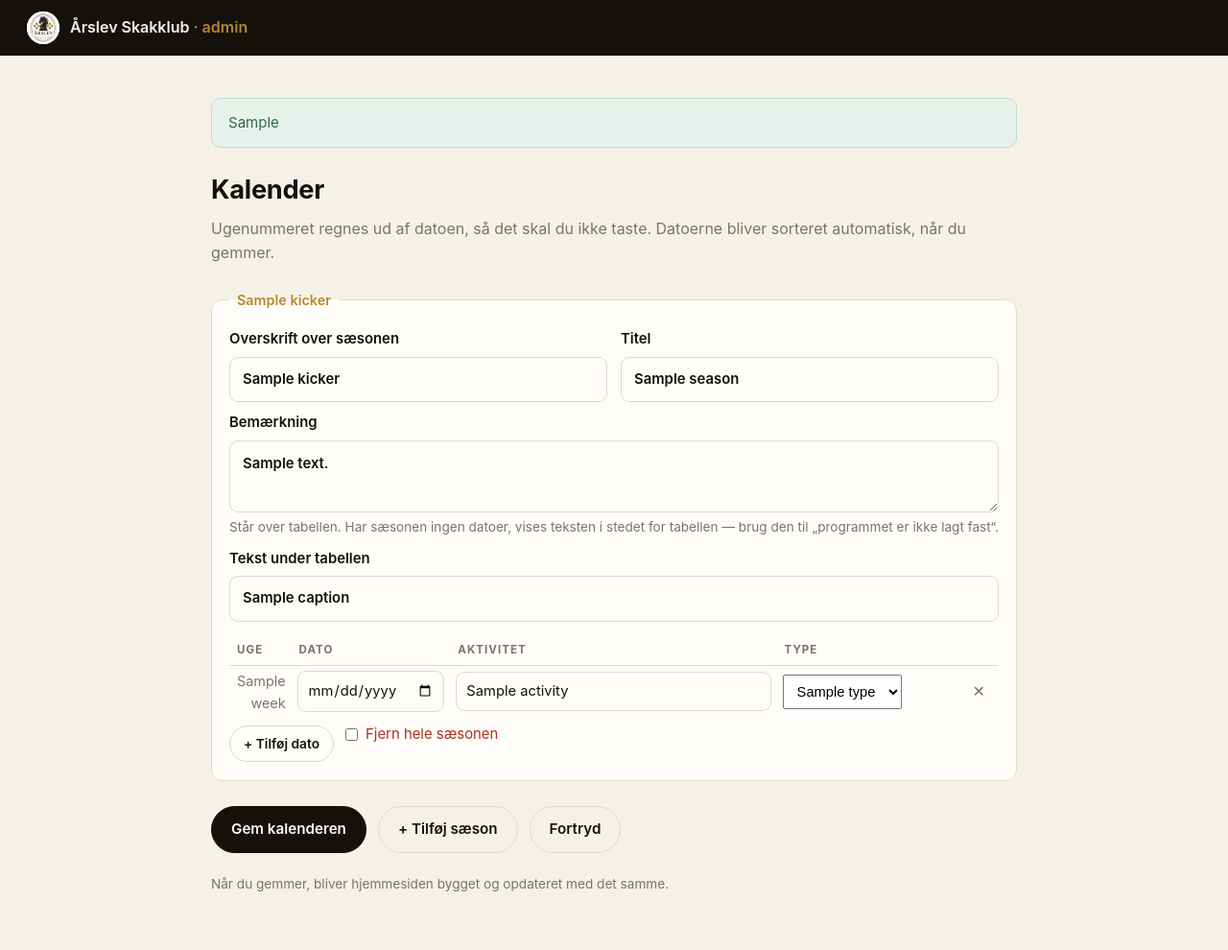
After one commit to kerdemdemir/arslev-skakklub, a FastAPI app: template admin/templates/calendar.html in a window 1280 px wide. The commit adds this page. Shown: the whole page at 96% size. Run offline with FastAPI, Linux system fonts and the light colour scheme; the template is opened without the code that fills it: most values are stand-ins (such as "Sample title", 1, 10 or a date in 2020); parts of the project's set-up code (start-up, migrations or seed data) failed here and were passed over.

Commit message:
Lad administratorer rette kalenderen fra browseren
Kalenderen flyttes fra CAL_AUTUMN i build.py til content/calendar.json og
kan nu redigeres på /admin/kalender. Filen er en liste af sæsoner, så
foråret kan lægges ind, når datoerne fra Fyns Skak Union kommer, og en ny
sæson kan tilføjes til næste år.

Ugenummeret tastes ikke, men regnes ud af datoen som ISO-uge. Alle 18
datoer i efteråret 2026 stemte med de tal, klubben selv havde skrevet, så
kolonnen var ren dobbelttastning. Datoerne sorteres ved hver gemning.

En sæson uden datoer viser sin bemærkning som et kort i stedet for en tom
tabel - det er det, "Forår 2027" gør nu, og den bliver selv en tabel, så
snart der kommer datoer på.

Forsiden viser nu de næste otte datoer frem for sæsonens første otte, og
events.js dækker alle sæsoner, ikke kun efteråret.

Co-Authored-By: Claude Opus 5 <noreply@anthropic.com>

```diff
--- a/admin/app.py
+++ b/admin/app.py
@@ -539,3 +539,121 @@ def game_pgn(request: Request, game_id: str):
     return PlainTextResponse(
         game["pgn"], media_type="application/x-chess-pgn",
         headers={"Content-Disposition": f'attachment; filename="{game_id}.pgn"'})
+
+
+# ================================================================= KALENDER
+CAL_FILE = SITE_DIR / "content" / "calendar.json"
+
+# Typerne skal svare til TAGS i build.py.
+EVENT_TYPES = [
+    ("klub", "Klubturnering"),
+    ("hurtig", "Hurtigskak"),
+    ("hold", "Holdkamp"),
+    ("social", "Klubaften / socialt"),
+    ("fri", "Fri"),
+]
+VALID_TYPES = {k for k, _ in EVENT_TYPES}
+
+
+def load_seasons() -> list[dict]:
+    if not CAL_FILE.exists():
+        return []
+    seasons = json.loads(CAL_FILE.read_text(encoding="utf-8")).get("seasons", [])
+    for season in seasons:
+        evs = [e for e in season.get("events", []) if e.get("date")]
+        evs.sort(key=lambda e: e["date"])
+        season["events"] = evs
+    return seasons
+
+
+def save_seasons(seasons: list[dict]) -> None:
+    CAL_FILE.parent.mkdir(parents=True, exist_ok=True)
+    tmp = CAL_FILE.with_suffix(".json.tmp")
+    tmp.write_text(json.dumps({"seasons": seasons}, ensure_ascii=False, indent=2) + "\n",
+                   encoding="utf-8")
+    tmp.replace(CAL_FILE)
+
+
+def week_of(iso: str) -> int:
+    y, m, d = (int(x) for x in iso.split("-"))
+    return date(y, m, d).isocalendar()[1]
+
+
+@app.get("/admin/kalender", response_class=HTMLResponse)
+def calendar_form(request: Request, ok: str | None = None, err: str | None = None):
+    require_admin(request, "Kun administratorer kan rette kalenderen.")
+    seasons = load_seasons()
+    for season in seasons:                 # ugenummeret vises, men tastes ikke
+        for e in season["events"]:
+            e["week"] = week_of(e["date"])
+    return tpl.TemplateResponse("calendar.html", {
+        "request": request, "seasons": seasons, "types": EVENT_TYPES,
+        "csrf": csrf_of(request), "role": ROLE_ADMIN,
+        "today": date.today().isoformat(), "ok": ok, "err": err,
+    })
+
+
+@app.post("/admin/kalender/gem")
+async def calendar_save(request: Request):
+    require_admin(request, "Kun administratorer kan rette kalenderen.")
+    form = await request.form()
+    check_csrf(request, str(form.get("csrf", "")))
+
+    # Find sæson-indeksene i formularen. JS kan have tilføjet nye med højere
+    # numre og fjernet andre, så vi læser dem ud af feltnavnene.
+    idx = sorted({int(m.group(1)) for k in form
+                  if (m := re.fullmatch(r"s(\d+)_heading", k))})
+
+    seasons: list[dict] = []
+    for si in idx:
+        if str(form.get(f"s{si}_delete", "")):
+            continue
+        heading = str(form.get(f"s{si}_heading", "")).strip()
+        kicker = str(form.get(f"s{si}_kicker", "")).strip()
+        if not (heading or kicker):
+            continue                       # helt tom sæson springes over
+
+        dates = form.getlist(f"s{si}_date")
+        acts = form.getlist(f"s{si}_activity")
+        types = form.getlist(f"s{si}_type")
+
+        events = []
+        for n, raw_date in enumerate(dates):
+            iso = str(raw_date).strip()
+            activity = str(acts[n]).strip() if n < len(acts) else ""
+            typ = str(types[n]).strip() if n < len(types) else "klub"
+            if not iso and not activity:
+                continue                   # tom række = slettet række
+            if not iso:
+                raise HTTPException(400, f"„{activity}“ mangler en dato.")
+            try:
+                datetime.strptime(iso, "%Y-%m-%d")
+            except ValueError:
+                raise HTTPException(400, f"Ugyldig dato: {iso}")
+            if not activity:
+                raise HTTPException(400, f"Datoen {iso} mangler en aktivitet.")
+            events.append({"date": iso, "activity": activity[:120],
+                           "type": typ if typ in VALID_TYPES else "klub"})
+
+        events.sort(key=lambda e: e["date"])
+        seasons.append({
+            "id": str(form.get(f"s{si}_id", "")).strip() or slugify(heading or kicker),
+            "kicker": kicker[:60],
+            "heading": heading[:60],
+            "note": str(form.get(f"s{si}_note", "")).strip()[:600],
+            "caption": str(form.get(f"s{si}_caption", "")).strip()[:120],
+            "events": events,
+        })
+
+    save_seasons(seasons)
+    ok, log = publish()
+    if not ok:
+        print("PUBLISH FEJLEDE:\n" + log, flush=True)
+        return RedirectResponse(
+            "/admin/kalender?err=Kalenderen+blev+gemt%2C+men+siden+kunne+ikke+bygges.",
+            status_code=303)
+    n = sum(len(s["events"]) for s in seasons)
+    from urllib.parse import quote
+    return RedirectResponse(
+        f"/admin/kalender?ok={quote(f'Kalenderen er gemt ({n} datoer) og siden er opdateret.')}",
+        status_code=303)
--- a/admin/static/admin.css
+++ b/admin/static/admin.css
@@ -197,3 +197,30 @@ details.import textarea{font-family:ui-monospace,"SFMono-Regular",Menlo,monospac
   font-size:.7rem;font-weight:700;letter-spacing:.1em;text-transform:uppercase;
   color:#14110d;background:var(--gold);padding:3px 10px;border-radius:99px;
 }
+
+/* ============================ kalender-editor ============================ */
+.season{margin-bottom:26px}
+.srow{display:grid;grid-template-columns:1fr 1fr;gap:14px}
+@media (max-width:560px){.srow{grid-template-columns:1fr}}
+
+table.caledit{width:100%;border-collapse:collapse;margin:14px 0 6px}
+table.caledit th{
+  text-align:left;font-size:.72rem;letter-spacing:.09em;text-transform:uppercase;
+  color:var(--muted);padding:6px 8px;border-bottom:1px solid var(--line);font-weight:700;
+}
+table.caledit td{padding:4px 6px;vertical-align:middle;border-bottom:1px solid var(--line)}
+table.caledit td:first-child{padding-left:8px}
+table.caledit tr:last-child td{border-bottom:0}
+table.caledit input,table.caledit select{margin-top:0;padding:8px 10px;font-size:.92rem}
+table.caledit td.wk{
+  color:var(--muted);font-variant-numeric:tabular-nums;font-size:.9rem;
+  width:44px;text-align:right;
+}
+table.caledit td:nth-child(2){width:150px}
+table.caledit td:nth-child(4){width:190px}
+table.caledit td:last-child{width:38px;text-align:center}
+.rm{
+  background:none;border:0;cursor:pointer;color:var(--muted);font-size:1rem;
+  line-height:1;padding:6px 8px;border-radius:6px;
+}
+.rm:hover{background:#fbeae7;color:var(--danger)}
--- /dev/null
+++ b/admin/static/calendar.js
@@ -0,0 +1,71 @@
+/* Kalender-editoren: tilføj og fjern datoer og sæsoner.
+ *
+ * Feltnavnene bærer sæsonens nummer ("s0_date", "s1_date" osv.), fordi
+ * serveren læser hver sæson for sig med form.getlist(). Nye sæsoner får
+ * derfor et nummer, der ikke er brugt før - også hvis en sæson er fjernet.
+ */
+(function () {
+  'use strict';
+
+  const seasons = document.getElementById('seasons');
+  const rowTpl = document.getElementById('rowTpl');
+  const seasonTpl = document.getElementById('seasonTpl');
+
+  // Næste ledige sæsonnummer: ét over det højeste, der findes i forvejen.
+  let nextIndex = 0;
+  seasons.querySelectorAll('.season').forEach(f => {
+    nextIndex = Math.max(nextIndex, +f.dataset.index + 1);
+  });
+
+  function fill(fragment, index) {
+    fragment.querySelectorAll('[name]').forEach(el => {
+      el.name = el.name.replace('__S__', 's' + index);
+    });
+    return fragment;
+  }
+
+  function isoWeek(value) {
+    // ISO 8601: ugen hører til det år, hvor dens torsdag ligger.
+    const d = new Date(value + 'T00:00:00');
+    if (isNaN(d)) return '–';
+    const t = new Date(Date.UTC(d.getFullYear(), d.getMonth(), d.getDate()));
+    t.setUTCDate(t.getUTCDate() + 4 - (t.getUTCDay() || 7));
+    const start = new Date(Date.UTC(t.getUTCFullYear(), 0, 1));
+    return Math.ceil(((t - start) / 86400000 + 1) / 7);
+  }
+
+  function addRow(fieldset) {
+    const index = fieldset.dataset.index;
+    const frag = fill(rowTpl.content.cloneNode(true), index);
+    fieldset.querySelector('tbody').appendChild(frag);
+  }
+
+  // Én lytter på hele formularen frem for én pr. knap, så nye rækker og
+  // sæsoner virker uden at skulle bindes op bagefter.
+  document.getElementById('calForm').addEventListener('click', e => {
+    const add = e.target.closest('.addrow');
+    if (add) { addRow(add.closest('.season')); return; }
+
+    const rm = e.target.closest('.rm');
+    // Hele rækken fjernes, så dato, aktivitet og type forsvinder sammen.
+    // Det er det, der holder serverens tre getlist-lister på linje.
+    if (rm) rm.closest('tr').remove();
+  });
+
+  // Vis ugenummeret, så snart en dato skrives.
+  document.getElementById('calForm').addEventListener('change', e => {
+    if (e.target.type !== 'date') return;
+    const wk = e.target.closest('tr').querySelector('.wk');
+    if (wk) wk.textContent = e.target.value ? isoWeek(e.target.value) : '–';
+  });
+
+  document.getElementById('addSeason').addEventListener('click', () => {
+    const index = nextIndex++;
+    const frag = fill(seasonTpl.content.cloneNode(true), index);
+    const fieldset = frag.querySelector('.season');
+    fieldset.dataset.index = index;
+    seasons.appendChild(frag);
+    addRow(fieldset);
+    fieldset.querySelector('input[name$="_kicker"]').focus();
+  });
+})();
--- /dev/null
+++ b/admin/templates/calendar.html
@@ -0,0 +1,135 @@
+{% extends "layout.html" %}
+{% block title %}Kalender{% endblock %}
+{% block body %}
+<div class="wrap">
+  {% if ok %}<p class="alert ok">{{ ok }}</p>{% endif %}
+  {% if err %}<p class="alert err">{{ err }}</p>{% endif %}
+
+  <div class="head">
+    <div>
+      <h1>Kalender</h1>
+      <p class="sub">Ugenummeret regnes ud af datoen, så det skal du ikke taste.
+         Datoerne bliver sorteret automatisk, når du gemmer.</p>
+    </div>
+  </div>
+
+  <form method="post" action="/admin/kalender/gem" id="calForm">
+    <input type="hidden" name="csrf" value="{{ csrf }}">
+
+    <div id="seasons">
+      {% for s in seasons %}
+      {% set si = loop.index0 %}
+      <fieldset class="season" data-index="{{ si }}">
+        <legend>{{ s.kicker or s.heading or 'Sæson' }}</legend>
+        <input type="hidden" name="s{{ si }}_id" value="{{ s.id }}">
+
+        <div class="srow">
+          <label class="tight">Overskrift over sæsonen
+            <input name="s{{ si }}_kicker" value="{{ s.kicker }}"
+                   maxlength="60" placeholder="fx Efterår 2026">
+          </label>
+          <label class="tight">Titel
+            <input name="s{{ si }}_heading" value="{{ s.heading }}"
+                   maxlength="60" placeholder="fx Efterårssæsonen">
+          </label>
+        </div>
+
+        <label class="tight">Bemærkning
+          <textarea name="s{{ si }}_note" rows="2" maxlength="600">{{ s.note }}</textarea>
+          <span class="hint">Står over tabellen. Har sæsonen ingen datoer, vises
+            teksten i stedet for tabellen — brug den til „programmet er ikke lagt fast“.</span>
+        </label>
+
+        <label class="tight">Tekst under tabellen
+          <input name="s{{ si }}_caption" value="{{ s.caption }}"
+                 maxlength="120" placeholder="fx Mandage kl. 19.00 · uge 36–53, 2026">
+        </label>
+
+        <table class="caledit">
+          <thead><tr><th>Uge</th><th>Dato</th><th>Aktivitet</th><th>Type</th><th></th></tr></thead>
+          <tbody>
+            {% for e in s.events %}
+            <tr>
+              <td class="wk">{{ e.week }}</td>
+              <td><input type="date" name="s{{ si }}_date" value="{{ e.date }}"></td>
+              <td><input name="s{{ si }}_activity" value="{{ e.activity }}" maxlength="120"></td>
+              <td>
+                <select name="s{{ si }}_type">
+                  {% for val, label in types %}
+                  <option value="{{ val }}" {% if val == e.type %}selected{% endif %}>{{ label }}</option>
+                  {% endfor %}
+                </select>
+              </td>
+              <td><button type="button" class="rm" title="Fjern rækken">✕</button></td>
+            </tr>
+            {% endfor %}
+          </tbody>
+        </table>
+
+        <div class="row">
+          <button type="button" class="btn small ghost addrow">+ Tilføj dato</button>
+          <label class="check">
+            <input type="checkbox" name="s{{ si }}_delete" value="1">
+            Fjern hele sæsonen
+          </label>
+        </div>
+      </fieldset>
+      {% endfor %}
+    </div>
+
+    <div class="row" style="margin:22px 0">
+      <button class="btn">Gem kalenderen</button>
+      <button type="button" class="btn ghost" id="addSeason">+ Tilføj sæson</button>
+      <a class="btn ghost" href="/admin/kalender">Fortryd</a>
+    </div>
+    <p class="hint">Når du gemmer, bliver hjemmesiden bygget og opdateret med det samme.</p>
+  </form>
+</div>
+
+<template id="rowTpl">
+  <tr>
+    <td class="wk">–</td>
+    <td><input type="date" name="__S___date"></td>
+    <td><input name="__S___activity" maxlength="120" placeholder="fx Klubturnering 5"></td>
+    <td>
+      <select name="__S___type">
+        {% for val, label in types %}<option value="{{ val }}">{{ label }}</option>{% endfor %}
+      </select>
+    </td>
+    <td><button type="button" class="rm" title="Fjern rækken">✕</button></td>
+  </tr>
+</template>
+
+<template id="seasonTpl">
+  <fieldset class="season">
+    <legend>Ny sæson</legend>
+    <input type="hidden" name="__S___id" value="">
+    <div class="srow">
+      <label class="tight">Overskrift over sæsonen
+        <input name="__S___kicker" maxlength="60" placeholder="fx Forår 2028">
+      </label>
+      <label class="tight">Titel
+        <input name="__S___heading" maxlength="60" placeholder="fx Forårssæsonen">
+      </label>
+    </div>
+    <label class="tight">Bemærkning
+      <textarea name="__S___note" rows="2" maxlength="600"></textarea>
+    </label>
+    <label class="tight">Tekst under tabellen
+      <input name="__S___caption" maxlength="120">
+    </label>
+    <table class="caledit">
+      <thead><tr><th>Uge</th><th>Dato</th><th>Aktivitet</th><th>Type</th><th></th></tr></thead>
+      <tbody></tbody>
+    </table>
+    <div class="row">
+      <button type="button" class="btn small ghost addrow">+ Tilføj dato</button>
+      <label class="check">
+        <input type="checkbox" name="__S___delete" value="1"> Fjern hele sæsonen
+      </label>
+    </div>
+  </fieldset>
+</template>
+
+<script src="/admin/static/calendar.js" defer></script>
+{% endblock %}
--- a/admin/templates/layout.html
+++ b/admin/templates/layout.html
@@ -16,7 +16,8 @@
   </a>
   {% if request.cookies.get('arslev_admin') %}
   <nav>
-    {% if role == 'admin' %}<a href="/admin">Nyheder</a>{% endif %}
+    {% if role == 'admin' %}<a href="/admin">Nyheder</a>
+    <a href="/admin/kalender">Kalender</a>{% endif %}
     <a href="/admin/partier">Partier</a>
     <a href="/" target="_blank" rel="noopener">Se siden ↗</a>
     {% if role %}<span class="who">{{ role }}</span>{% endif %}
--- a/klubben.html
+++ b/klubben.html
@@ -181,7 +181,7 @@
       <div>
         <h4>Kontakt</h4>
         <ul>
-          <li>Husmandsstedet, Over Bækken 1, 5792 Årslev</li>
+          <li>Husmandsstedet, Over Bækken 1E, 5792 Årslev</li>
           <li>Mandag kl. 19.00</li>
           <li><a href="tel:+4527264507">27 26 45 07</a> · Lean Schier</li>
           <li><a href="mailto:lean@schier.dk">lean@schier.dk</a></li>
--- a/privatlivspolitik.html
+++ b/privatlivspolitik.html
@@ -239,7 +239,7 @@
       <div>
         <h4>Kontakt</h4>
         <ul>
-          <li>Husmandsstedet, Over Bækken 1, 5792 Årslev</li>
+          <li>Husmandsstedet, Over Bækken 1E, 5792 Årslev</li>
           <li>Mandag kl. 19.00</li>
           <li><a href="tel:+4527264507">27 26 45 07</a> · Lean Schier</li>
           <li><a href="mailto:lean@schier.dk">lean@schier.dk</a></li>
--- a/turneringer.html
+++ b/turneringer.html
@@ -171,7 +171,7 @@
       <div>
         <h4>Kontakt</h4>
         <ul>
-          <li>Husmandsstedet, Over Bækken 1, 5792 Årslev</li>
+          <li>Husmandsstedet, Over Bækken 1E, 5792 Årslev</li>
           <li>Mandag kl. 19.00</li>
           <li><a href="tel:+4527264507">27 26 45 07</a> · Lean Schier</li>
           <li><a href="mailto:lean@schier.dk">lean@schier.dk</a></li>
--- a/vedtaegter.html
+++ b/vedtaegter.html
@@ -118,7 +118,7 @@
       <div>
         <h4>Kontakt</h4>
         <ul>
-          <li>Husmandsstedet, Over Bækken 1, 5792 Årslev</li>
+          <li>Husmandsstedet, Over Bækken 1E, 5792 Årslev</li>
           <li>Mandag kl. 19.00</li>
           <li><a href="tel:+4527264507">27 26 45 07</a> · Lean Schier</li>
           <li><a href="mailto:lean@schier.dk">lean@schier.dk</a></li>
```
Also changed, not shown: build.py (+70 -43 lines), content/calendar.json (added, +111 -0 lines), index.html (+17 -16 lines), info.html (+8 -8 lines), kalender.html (+5 -10 lines), nyheder.html (+11 -2 lines), README.md.
